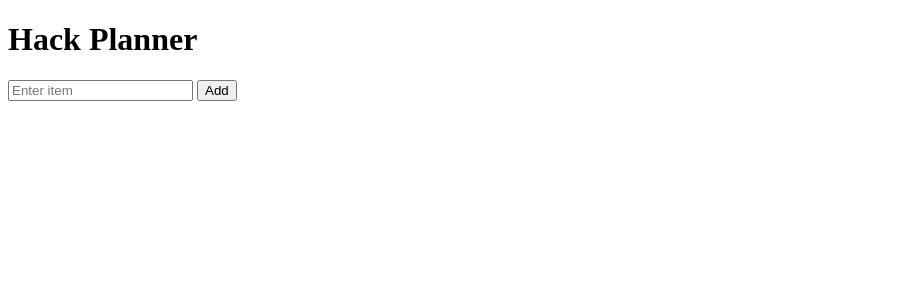
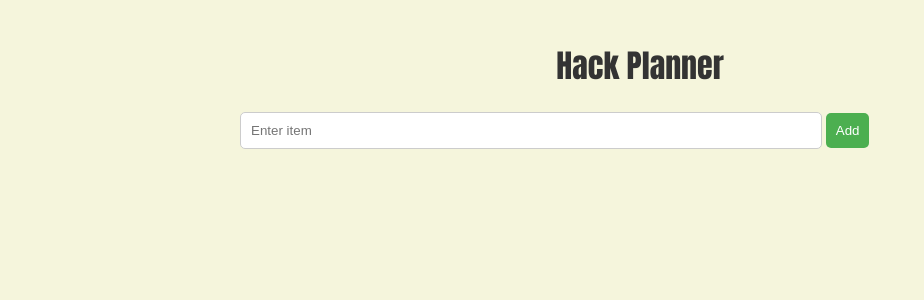
Before and after one commit to mzk468/Hack-Planner, a Flask app: page / in a window 1280 px wide. Shown: the top 300 px of the page, without its empty margins (0-924 px from the left). Run offline with Flask 3, Linux system fonts and the light colour scheme.

Commit message:
Applied styling

```diff
--- a/templates/checklist.html
+++ b/templates/checklist.html
@@ -2,9 +2,11 @@
 <html>
   <head>
     <title>Hack Planner App</title>
+    <link rel="stylesheet" type="text/css" href="{{ url_for('static', filename='styles.css') }}">
   </head>
 
   <body>
+    <div class="container">
       <h1>Hack Planner</h1>
 
       <ul>
@@ -17,9 +19,10 @@
         {% endfor %}
       </ul>
 
-    <form action="/add" method="post">
+      <form class="add-form" action="/add" method="post">
         <input type="text" name="item" placeholder="Enter item">
         <button type="submit">Add</button>
       </form>
+    </div>
   </body>
 </html>
```
Also changed, not shown: templates/edit.html (+8 -5 lines). Lines whose indentation alone changed are shown as unchanged.
